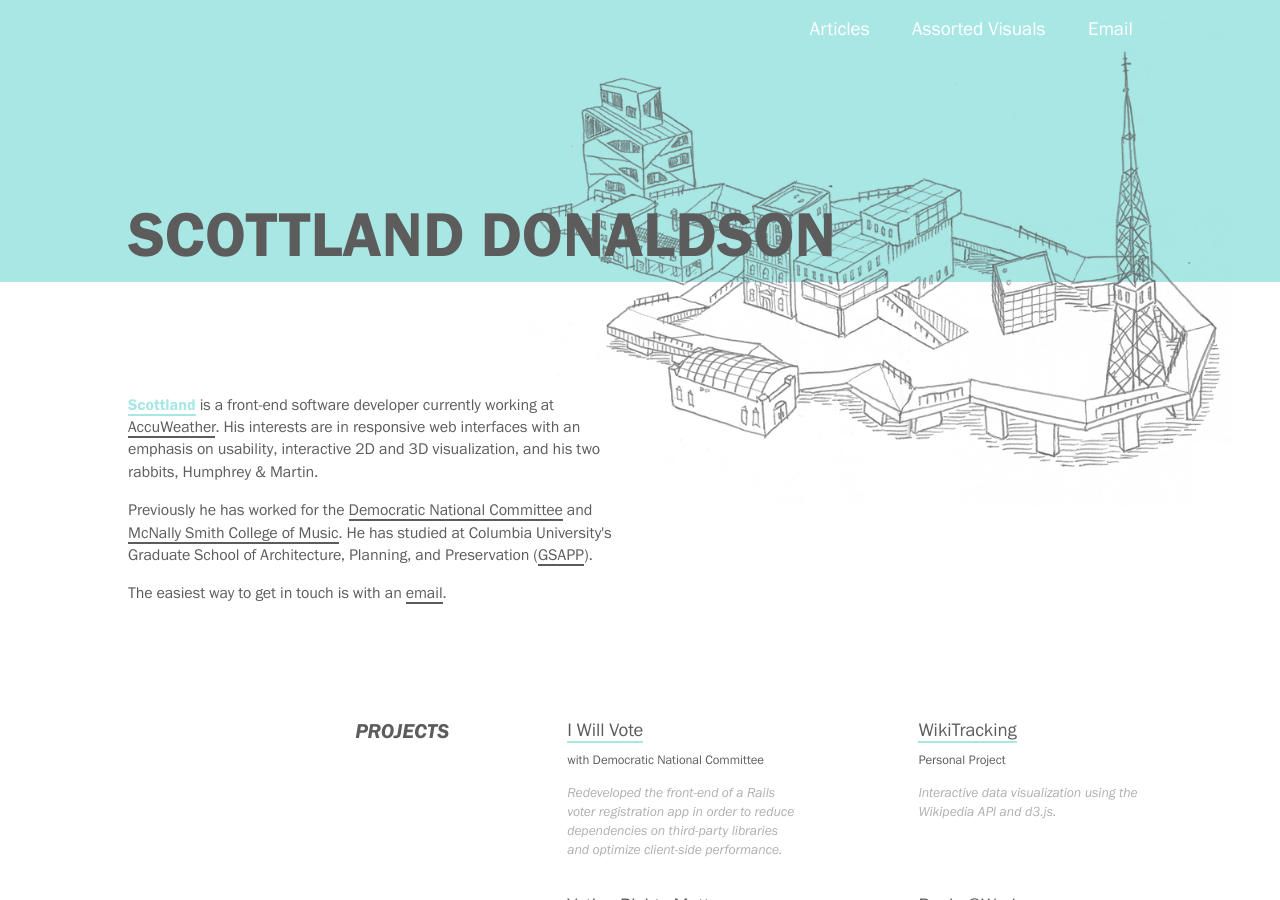
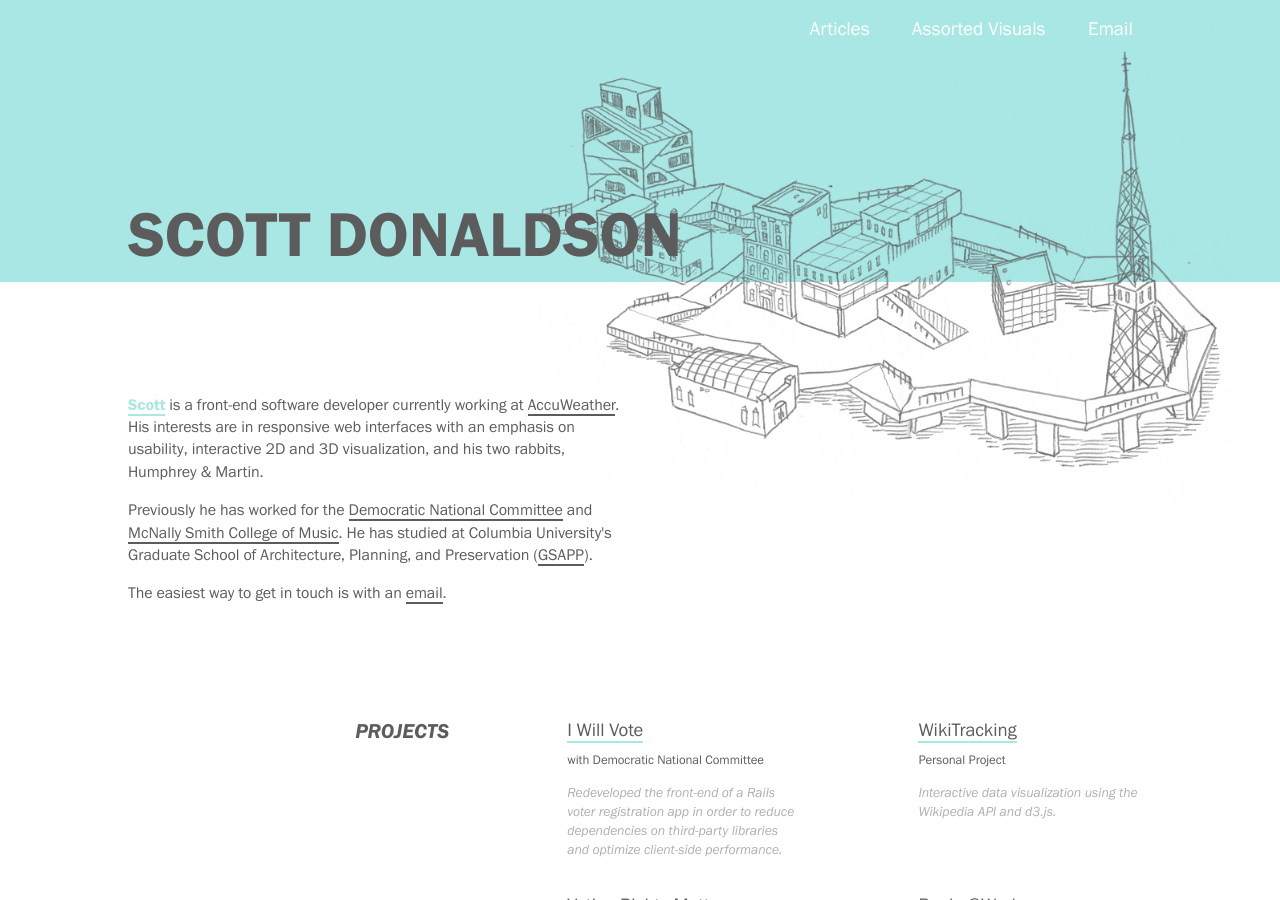
Before and after one commit to scottdonaldson/scottland.cc, a Jekyll site: the page built from index.html, in a window 1280 px wide and 900 px high. Built offline with Jekyll 4.4.1, drawn with Linux system fonts in a browser that asks for light colours; comment, search, counter and statistics services are not loaded; some of the changed text lies outside the part shown.

Commit message:
stop trying to make Scottland happen, it's not going to happen

```diff
--- a/_config.yml
+++ b/_config.yml
@@ -1,5 +1,5 @@
 # Site settings
-title: Scottland Donaldson
+title: Scott Donaldson
 email: scott.p.donaldson@gmail.com
 url: http://scottland.cc # the base hostname & protocol for your site
 assets: http://scottdonaldson.net-assets.s3-website-us-east-1.amazonaws.com
--- a/_includes/head.html
+++ b/_includes/head.html
@@ -4,7 +4,7 @@
 <head>
     <meta charset="utf-8">
     <meta name="viewport" content="width=device-width">
-    <meta name="description" content="Scottland is a front-end web developer whose clients have included nonprofits, progressive political organizations, and higher education.">
+    <meta name="description" content="Scott is a front-end web developer whose clients have included nonprofits, progressive political organizations, and higher education.">
 
     <title>{{ page.title }}{% if page.title %} | {% endif %}{{ site.title }}</title>
 
--- a/_includes/header.html
+++ b/_includes/header.html
@@ -23,7 +23,7 @@
             <div class="full-width">
 
                 <h1 id="header-title">
-                    <a class="bold caps no-underline" href="/" title="Scottland Donaldson" rel="home">Scottland Donaldson</a>
+                    <a class="bold caps no-underline" href="/" title="Scott Donaldson" rel="home">Scott Donaldson</a>
                 </h1>
 
             </div>
--- a/index.html
+++ b/index.html
@@ -8,7 +8,7 @@
     <div class="container full-width">
 
         <div class="six columns normalize">
-            <p><span class="noteworthy" data-show="#headshot">Scottland</span> is a front-end software developer currently working at <a href="http://www.accuweather.com">AccuWeather</a>. His interests are in responsive web interfaces with an emphasis on usability, interactive 2D and 3D visualization, and his two rabbits, Humphrey &amp; Martin.</p>
+            <p><span class="noteworthy" data-show="#headshot">Scott</span> is a front-end software developer currently working at <a href="http://www.accuweather.com">AccuWeather</a>. His interests are in responsive web interfaces with an emphasis on usability, interactive 2D and 3D visualization, and his two rabbits, Humphrey &amp; Martin.</p>
             <p>Previously he has worked for the <a href="http://www.democrats.org">Democratic National Committee</a> and <a href="http://mcnallysmith.edu">McNally Smith College of Music</a>. He has studied at Columbia University's Graduate School of Architecture, Planning, and Preservation (<a href="http://www.arch.columbia.edu/">GSAPP</a>).</p>
             <p>The easiest way to get in touch is with an <script>document.write('<a href="mailto:' + 'scott.p.' + 'dona' + 'ldson@gmai' + 'l.com' + '">email</a>');</script>.</a></p>
             <img id="headshot" data-shown src="/images/headshot-large.jpg" class="abs" style="display: none;"></img>
```
